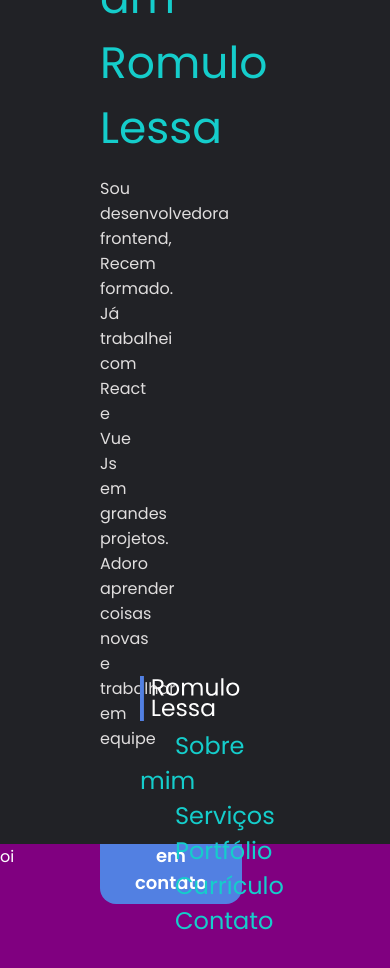
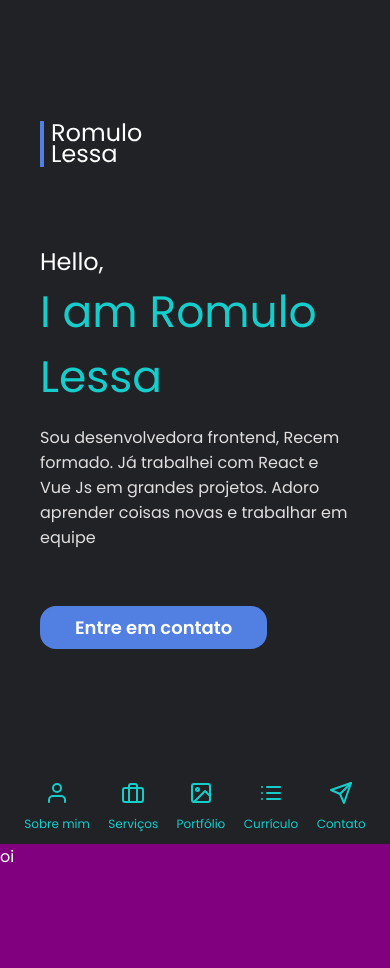
Before and after one commit to romulolessa/Projeto1---Portifolio, a plain HTML site: page index.html in a window 390 px wide. Shown: the top 968 px of the page. Drawn offline with nearby package versions, Linux system fonts and the light colour scheme.

Commit message:
Header responsive

```diff
--- a/index.html
+++ b/index.html
@@ -5,11 +5,13 @@
     <meta http-equiv="X-UA-Compatible" content="IE=edge">
     <meta name="viewport" content="width=device-width, initial-scale=1.0">
     <link rel="stylesheet" href="style.css">
+    <script src="https://unpkg.com/feather-icons"></script>
     <title>Romulo Lessa</title>
 </head>
 <body>
     <header>
         <div class="container">
+            <img src="assets/logo.svg" alt="logo">
             <h2>Hello,</h2>
             <h1>I am Romulo Lessa</h1>
             <p>Sou desenvolvedora frontend, Recem formado. Já trabalhei com React e Vue Js em grandes projetos. Adoro aprender coisas novas e trabalhar em equipe</p>
@@ -17,18 +19,20 @@
         </div>
     </header>
     <nav>
+        <img src="assets/logo.svg" alt="logo">
         <ul>
-            <img src="assets/logo.svg" alt="logo">
-            <a href="#">Sobre mim</a>
-            <a href="#">Serviços</a>
-            <a href="#">Portfólio</a>
-            <a href="#">Currículo</a>
-            <a href="#">Contato</a>
+            <a href="#"><i data-feather="user"></i>Sobre mim</a>
+            <a href="#"><i data-feather="briefcase"></i>Serviços</a>
+            <a href="#"><i data-feather="image"></i>Portfólio</a>
+            <a href="#"><i data-feather="list"></i>Currículo</a>
+            <a href="#"><i data-feather="send"></i>Contato</a>
         </ul>
     </nav>
     <section>
         oi
     </section>
-
+    <script>
+        feather.replace()
+      </script>
 </body>
 </html>
--- a/style.css
+++ b/style.css
@@ -51,6 +51,9 @@ header .container{
     height: fit-content;
     padding: 0 100px;
 }
+header .container img{
+    display: none;
+}
 header .container h1{
     color: var(--green)
 }
@@ -72,13 +75,66 @@ nav{
 nav img{
     height: 45px;
 }
+nav ul{
+    width: 100%;
+    display: flex;
+    justify-content: space-around;
+}
 nav ul a{
     font-size: 24px;
     color: var(--green);
     text-decoration: none;
-    margin: 0 35px;
+}
+nav ul a svg{
+    display:none;
 }
 section{
     height: 1500px;
     background: purple;
 }
+
+/*Responsividade*/
+
+@media (max-width: 1000px){
+    header .container{
+        width: 100%;
+    }
+    nav ul a{
+        font-size: 18px;
+    }
+    nav{
+        padding: 0 30px;
+    }
+}
+/*Tablet*/
+@media (max-width: 767px){
+    header .container img{
+        display: inline;
+        margin-bottom: 70px;
+    }
+    nav img {
+        display: none;
+    }
+    nav ul{
+        padding: 0;
+    }
+    nav ul a {
+        font-size: 16px;
+    }
+}
+/*Celular*/
+@media (max-width: 480px){
+    header .container{
+        padding: 0 40px;
+    }
+    nav{
+        padding: 0 15px;
+    }
+    nav ul a{
+        font-size: 12px;
+    }
+    nav ul a svg{
+        display: block;
+        margin: 0 auto 10px;
+    }
+}
```
